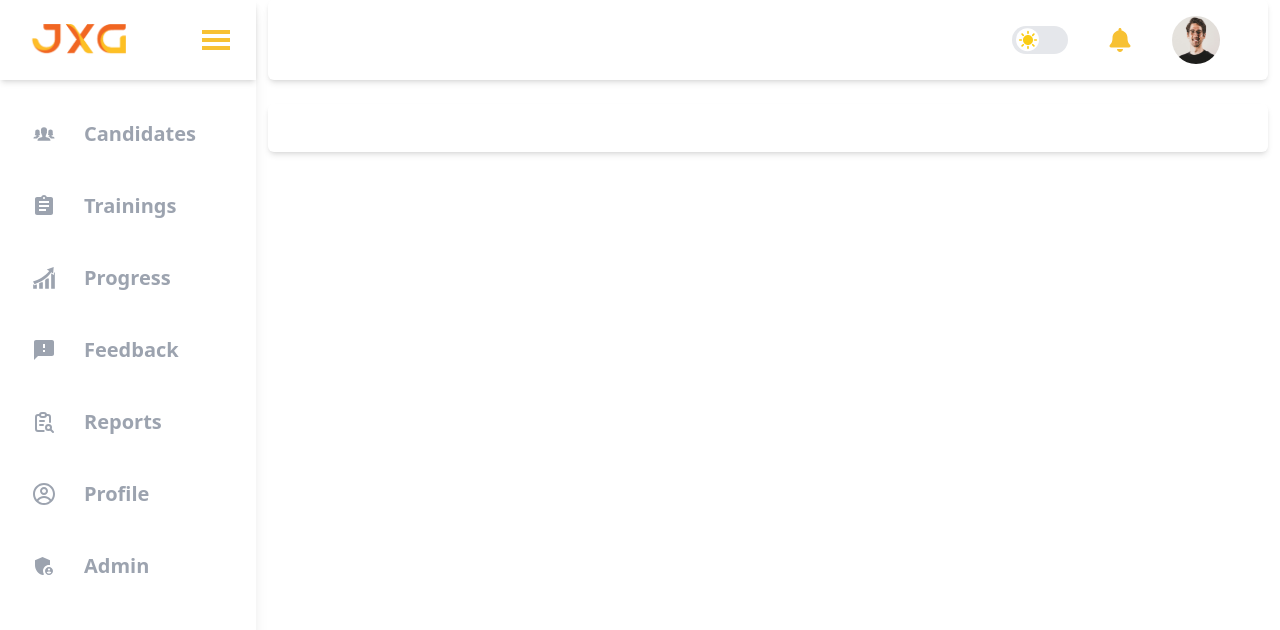
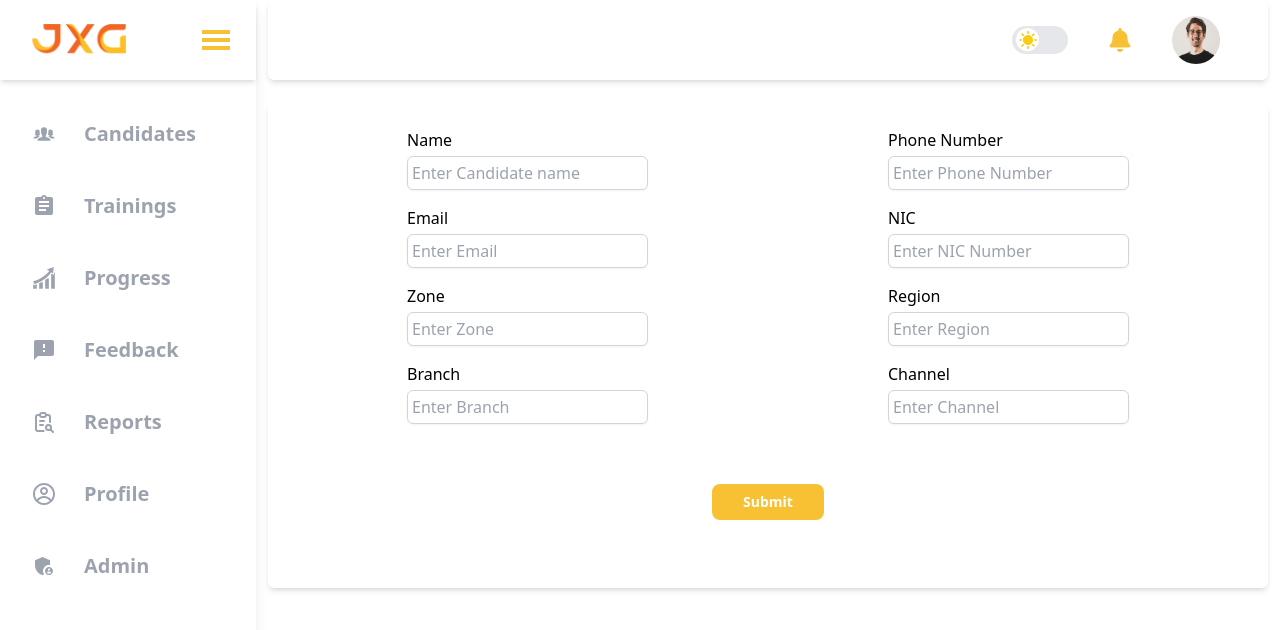
Before and after one commit to tharsikan1999/JXG-Training-System, a React (Vite) app: page /add_candidate in a window 1280 px wide. Shown: the top 630 px of the page. Built offline with nearby package versions, Linux system fonts and the light colour scheme.

Commit message:
developed add candidate page

```diff
--- a/src/Pages/AddCandidate.tsx
+++ b/src/Pages/AddCandidate.tsx
@@ -1,10 +1,117 @@
+import React from "react";
+import { useState } from "react";
+import { useNavigate } from "react-router-dom";
+
 const AddCandidate=()=>{
+    const [formData, setFormData]= useState({
+        name:'',
+        phoneNumber:'',
+        email:'',
+        nic:'',
+        zone:'',
+        region:'',
+        branch:'',
+        channel:'',
+    });
+    const handleChange = (e: React.ChangeEvent<HTMLInputElement | HTMLTextAreaElement>) => {
+        const { name, value } = e.target;
+        setFormData((prevData) => ({
+          ...prevData,
+          [name]: value,
+        }));
+      };
+    const navigate = useNavigate();
     return(
         <div>
             <div>
-                <form>
-                    <div></div>
+                <form className="flex justify-center">
+                    <div className="grid grid-cols-1 lg:grid-cols-2 gap-4">
+                        {/**column 1 */}
+                        <div className="">
+                            <div className="mb-4 mx-28">
+                                <label className="block mb-1">Name</label>
+                                <input className="border border-gray-300 p-1 rounded-md
+                                shadow-sm focus:outline-none focus:ring focus:ring-amber-500"
+                                type="text" name="name" value={formData.name}
+                                onChange={handleChange}
+                                placeholder="Enter Candidate name"/>
+                            </div>
+                            <div className="mb-4 mx-28">
+                                <label className="block mb-1">Email</label>
+                                <input className="border border-gray-300 p-1 rounded-md
+                                shadow-sm focus:outline-none focus:ring focus:ring-amber-500"
+                                type="text" name="email" value={formData.email}
+                                onChange={handleChange}
+                                placeholder="Enter Email"/>
+                            </div>
+                            <div className="mb-4 mx-28">
+                                <label className="block mb-1">Zone</label>
+                                <input className="border border-gray-300 p-1 rounded-md
+                                shadow-sm focus:outline-none focus:ring focus:ring-amber-500"
+                                type="text" name="zone" value={formData.zone}
+                                onChange={handleChange}
+                                placeholder="Enter Zone"/>
+                            </div>
+                            <div className="mb-4 mx-28">
+                                <label className="block mb-1">Branch</label>
+                                <input className="border border-gray-300 p-1 rounded-md
+                                shadow-sm focus:outline-none focus:ring focus:ring-amber-500"
+                                type="text" name="branch" value={formData.branch}
+                                onChange={handleChange}
+                                placeholder="Enter Branch"/>
+                            </div>
+                        </div>
+                        {/**Column 2 */}
+                        <div>
+                            <div className="mb-4 mx-28">
+                                <label className="block mb-1">Phone Number</label>
+                                <input className="border border-gray-300 p-1 rounded-md
+                                shadow-sm focus:outline-none focus:ring focus:ring-amber-500"
+                                type="text" name="phoneNumber" value={formData.phoneNumber}
+                                onChange={handleChange}
+                                placeholder="Enter Phone Number"/>
+                            </div>
+                            <div className="mb-4 mx-28">
+                                <label className="block mb-1">NIC</label>
+                                <input className="border border-gray-300 p-1 rounded-md
+                                shadow-sm focus:outline-none focus:ring focus:ring-amber-500"
+                                type="text" name="nic" value={formData.nic}
+                                onChange={handleChange}
+                                placeholder="Enter NIC Number"/>
+                            </div>
+                            <div className="mb-4 mx-28">
+                                <label className="block mb-1">Region</label>
+                                <input className="border border-gray-300 p-1 rounded-md
+                                shadow-sm focus:outline-none focus:ring focus:ring-amber-500"
+                                type="text" name="region" value={formData.region}
+                                onChange={handleChange}
+                                placeholder="Enter Region"/>
+                            </div>
+                            <div className="mb-4 mx-28">
+                                <label className="block mb-1">Channel</label>
+                                <input className="border border-gray-300 p-1 rounded-md
+                                shadow-sm focus:outline-none focus:ring focus:ring-amber-500"
+                                type="text" name="channel" value={formData.channel}
+                                onChange={handleChange}
+                                placeholder="Enter Channel"/>
+                            </div>
+                        </div>
+                    </div>
+
                 </form>
+                <div className="w-full flex justify-center">
+                        <div className="flex justify-center m-8">
+                            <button
+                                onClick={() => navigate("/*")}
+                                type="button"
+                                className="text-white bg-CustomYellow
+                                px-4 py-2 my-3 w-28 focus:outline-none rounded-lg
+                                text-sm font-semibold text-center
+                                transition-transform duration-300 ease-in-out transform hover:scale-105">
+                                Submit{" "}
+                            </button>
+                        </div>
+                    </div>
             </div>
         </div>
     );
--- a/src/Pages/Candidates.tsx
+++ b/src/Pages/Candidates.tsx
@@ -1,12 +1,22 @@
 import { useNavigate } from "react-router-dom";
 import CandidatesTable from "../Components/Tables/CandidatesTable";
 import AddCandidate from "./AddCandidate";
+import SearchBar from "../Components/SearchBar";
+import SortBar from "../Components/Sorting bars/SortBar";
 
 const Candidates = () => {
   const navigate = useNavigate();
+  const handleSearch =(query: string)=>{
+    console.log('Search query:', query);
+  };
   return (
     <div>
-      <div className="flex justify-end ">
+      <div className="flex justify-between items-center ">
+        <div className="flex space-x-4">
+          <SearchBar onSearch={handleSearch}/>
+          <SortBar/>
+        </div>
+        <div className="flex space-x-4">
         <button
               onClick={() => navigate("/add_candidate")}
               type="button"
@@ -25,6 +35,7 @@ const Candidates = () => {
               transition-transform duration-300 ease-in-out transform hover:scale-105">
               Bulk Add{" "}
         </button>
+        </div>
       </div>
       <div className=" scroll-auto overflow-scroll">
       <CandidatesTable />
```
